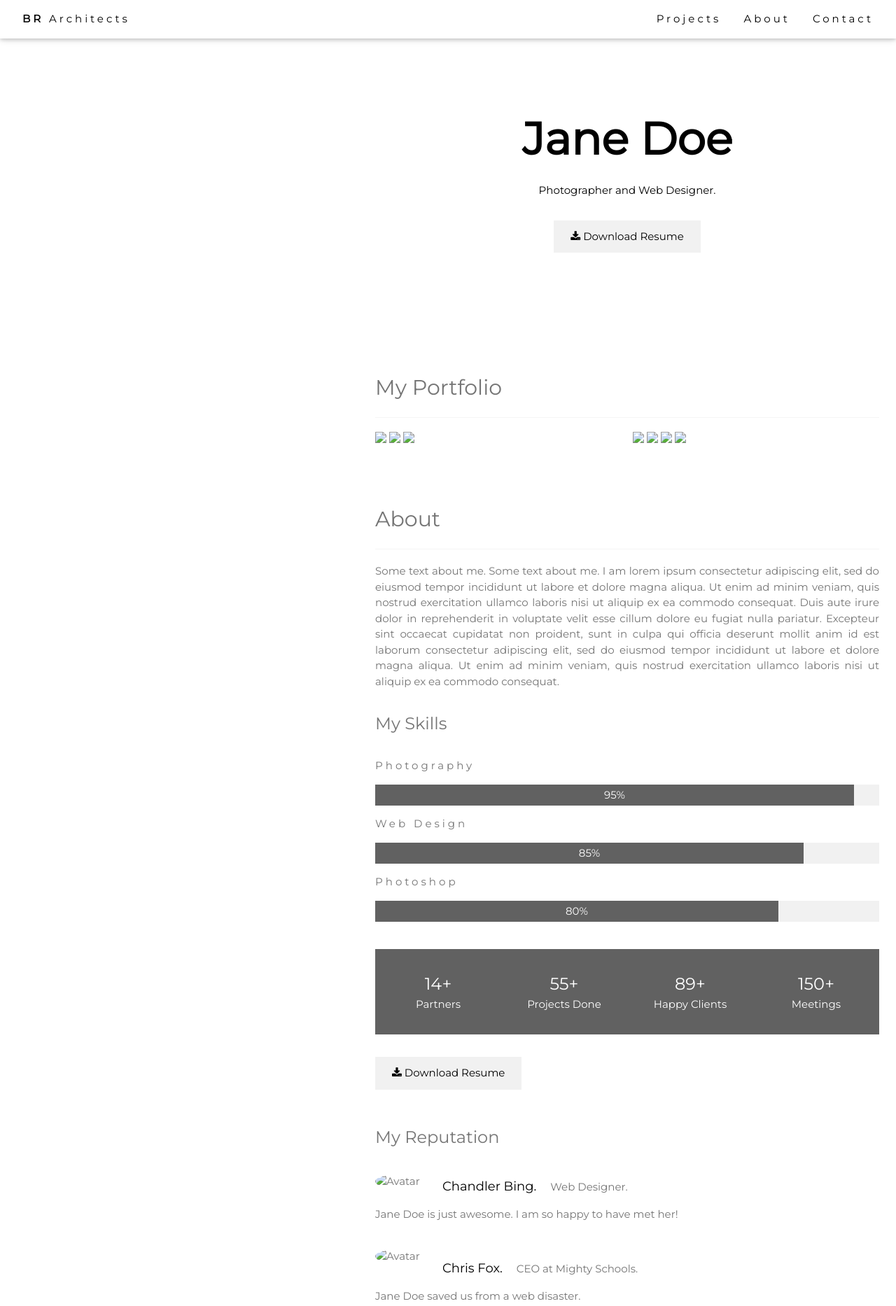
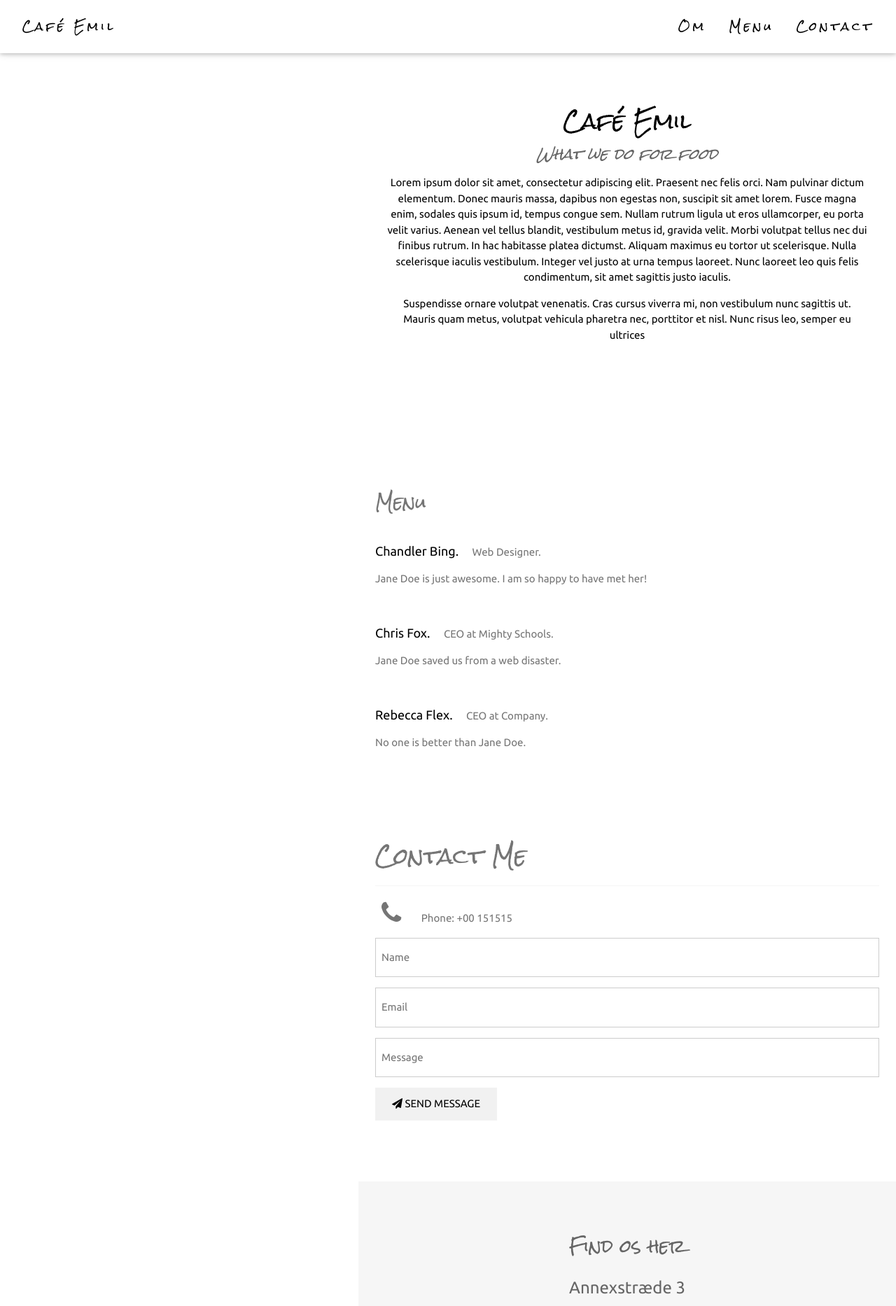
Before and after one commit to sigzart/GF1-Cafe-Emil, a plain HTML site: page index.html in a window 1280 px wide. Shown: the top 1866 px of the page at 70% size. Drawn offline with nearby package versions, Linux system fonts and the light colour scheme.

Commit message:
aaaaaaaaaaaaaaaaaaaaaaaaa

```diff
--- a/index.html
+++ b/index.html
@@ -1,20 +1,23 @@
 <!DOCTYPE html>
 <html>
 <head>
-<title>W3.CSS Template</title>
+<title>Café Emil</title>
 <meta charset="UTF-8">
 <meta name="viewport" content="width=device-width, initial-scale=1">
 <link rel="stylesheet" href="https://www.w3schools.com/w3css/4/w3.css">
-<link rel="stylesheet" href="https://fonts.googleapis.com/css?family=Montserrat">
+<link rel="preconnect" href="https://fonts.googleapis.com">
+<link rel="preconnect" href="https://fonts.gstatic.com" crossorigin>
+<link href="https://fonts.googleapis.com/css2?family=Rock+Salt&family=Ubuntu&display=swap" rel="stylesheet">
 <link rel="stylesheet" href="https://cdnjs.cloudflare.com/ajax/libs/font-awesome/4.7.0/css/font-awesome.min.css">
 <style>
-body, h1,h2,h3,h4,h5,h6 {font-family: "Montserrat", sans-serif}
+body, h1,h2,h3,h4,h5,h6 {font-family: 'Rock Salt', cursive;}
+body, p {font-family: 'Ubuntu', sans-serif;}
 .w3-row-padding img {margin-bottom: 12px}
 .bgimg {
   background-position: center;
   background-repeat: no-repeat;
   background-size: cover;
-  background-image: url('/w3images/profile_girl.jpg');
+  background-image: url('assets/images/Bar.jpg');
   min-height: 100%;
 }
 </style>
@@ -24,12 +27,12 @@ body, h1,h2,h3,h4,h5,h6 {font-family: "Montserrat", sans-serif}
     <!-- Navbar (sit on top) -->
     <div class="w3-top">
         <div class="w3-bar w3-white w3-wide w3-padding w3-card">
-      <a href="#home" class="w3-bar-item w3-button"><b>BR</b> Architects</a>
+            <a href="#home" class="w3-bar-item w3-button"><h6>Café Emil</h6></a>
         <!-- Float links to the right. Hide them on small screens -->
             <div class="w3-right w3-hide-small">
-        <a href="#portfolio" class="w3-bar-item w3-button">Projects</a>
-        <a href="#about" class="w3-bar-item w3-button">About</a>
-        <a href="#contact" class="w3-bar-item w3-button">Contact</a>
+                <a href="#home" class="w3-bar-item w3-button"><h6>Om</h6></a>
+                <a href="#about" class="w3-bar-item w3-button"><h6>Menu</h6></a>
+                <a href="#contact" class="w3-bar-item w3-button"><h6>Contact</h6></a>
             </div>
         </div>
     </div>
@@ -39,133 +42,39 @@ body, h1,h2,h3,h4,h5,h6 {font-family: "Montserrat", sans-serif}
 
     <!-- Header -->
         <header class="w3-container w3-center" style="padding:128px 16px" id="home">
-    <h1 class="w3-jumbo"><b>Jane Doe</b></h1>
-    <p>Photographer and Web Designer.</p>
-    <img src="/w3images/profile_girl.jpg" class="w3-image w3-hide-large w3-hide-small w3-round" style="display:block;width:60%;margin:auto;">
-    <img src="/w3images/profile_girl.jpg" class="w3-image w3-hide-large w3-hide-medium w3-round" width="1000" height="1333">
-    <button class="w3-button w3-light-grey w3-padding-large w3-margin-top">
-      <i class="fa fa-download"></i> Download Resume
-    </button>
+            <h2>Café Emil</h2>
+            <h4 style="opacity: 0.6;"><i>What we do for food</i></h4>
+            <p>
+                Lorem ipsum dolor sit amet, consectetur adipiscing elit. Praesent nec felis orci. Nam pulvinar dictum elementum. Donec mauris massa, dapibus non egestas non, suscipit sit amet lorem. Fusce magna enim, sodales quis ipsum id, tempus congue sem. Nullam rutrum ligula ut eros ullamcorper, eu porta velit varius. Aenean vel tellus blandit, vestibulum metus id, gravida velit. Morbi volutpat tellus nec dui finibus rutrum. In hac habitasse platea dictumst. Aliquam maximus eu tortor ut scelerisque. Nulla scelerisque iaculis vestibulum. Integer vel justo at urna tempus laoreet. Nunc laoreet leo quis felis condimentum, sit amet sagittis justo iaculis.
+            </p>
+            <p>
+                Suspendisse ornare volutpat venenatis. Cras cursus viverra mi, non vestibulum nunc sagittis ut. Mauris quam metus, volutpat vehicula pharetra nec, porttitor et nisl. Nunc risus leo, semper eu ultrices
+
+            </p>
+            <img src="assets/images/Bar.jpg" class="w3-image w3-hide-large w3-hide-small w3-round" style="display:block;width:60%;margin:auto;">
+            <img src="assets/images/Bar.jpg" class="w3-image w3-hide-large w3-hide-medium w3-round" width="1000" height="1333">
         </header>
-
-  <!-- Portfolio Section -->
-  <div class="w3-padding-32 w3-content" id="portfolio">
-    <h2 class="w3-text-grey">My Portfolio</h2>
-    <hr class="w3-opacity">
-
-    <!-- Grid for photos -->
-    <div class="w3-row-padding" style="margin:0 -16px">
-      <div class="w3-half">
-        <img src="/w3images/wedding.jpg" style="width:100%">
-        <img src="/w3images/rocks.jpg" style="width:100%">
-        <img src="/w3images/sailboat.jpg" style="width:100%">
-      </div>
-
-      <div class="w3-half">
-        <img src="/w3images/underwater.jpg" style="width:100%">
-        <img src="/w3images/chef.jpg" style="width:100%">
-        <img src="/w3images/wedding.jpg" style="width:100%">
-        <img src="/w3images/p6.jpg" style="width:100%">
-      </div>
-    <!-- End photo grid -->
-    </div>
-  <!-- End Portfolio Section -->
-  </div>
 
     <!-- About Section -->
         <div class="w3-content w3-justify w3-text-grey w3-padding-32" id="about">
-    <h2>About</h2>
-    <hr class="w3-opacity">
-    <p>Some text about me. Some text about me. I am lorem ipsum consectetur adipiscing elit, sed do eiusmod tempor incididunt ut labore et dolore magna aliqua. Ut enim ad minim veniam, quis nostrud exercitation ullamco laboris nisi ut aliquip ex ea commodo
-      consequat. Duis aute irure dolor in reprehenderit in voluptate velit esse cillum dolore eu fugiat nulla pariatur. Excepteur sint occaecat cupidatat non proident, sunt in culpa qui officia deserunt mollit anim id est laborum consectetur adipiscing
-      elit, sed do eiusmod tempor incididunt ut labore et dolore magna aliqua. Ut enim ad minim veniam, quis nostrud exercitation ullamco laboris nisi ut aliquip ex ea commodo consequat.
-    </p>
-    <h3 class="w3-padding-16">My Skills</h3>
-    <p class="w3-wide">Photography</p>
-    <div class="w3-light-grey">
-      <div class="w3-container w3-center w3-padding-small w3-dark-grey" style="width:95%">95%</div>
-    </div>
-    <p class="w3-wide">Web Design</p>
-    <div class="w3-light-grey">
-      <div class="w3-container w3-center w3-padding-small w3-dark-grey" style="width:85%">85%</div>
-    </div>
-    <p class="w3-wide">Photoshop</p>
-    <div class="w3-light-grey">
-      <div class="w3-container w3-center w3-padding-small w3-dark-grey" style="width:80%">80%</div>
-    </div><br>
-
-    <div class="w3-row w3-center w3-dark-grey w3-padding-16 w3-section">
-      <div class="w3-quarter w3-section">
-        <span class="w3-xlarge">14+</span><br>
-        Partners
-      </div>
-      <div class="w3-quarter w3-section">
-        <span class="w3-xlarge">55+</span><br>
-        Projects Done
-      </div>
-      <div class="w3-quarter w3-section">
-        <span class="w3-xlarge">89+</span><br>
-        Happy Clients
-      </div>
-      <div class="w3-quarter w3-section">
-        <span class="w3-xlarge">150+</span><br>
-        Meetings
-      </div>
-    </div>
-
-    <button class="w3-button w3-light-grey w3-padding-large w3-section">
-      <i class="fa fa-download"></i> Download Resume
-    </button>
 
         <!-- Testimonials -->
-    <h3 class="w3-padding-24">My Reputation</h3>
-    <img src="/w3images/avatar_smoke.jpg" alt="Avatar" class="w3-left w3-circle w3-margin-right" style="width:80px">
+            <h3 class="w3-padding-24">Menu</h3>
             <p><span class="w3-large w3-text-black w3-margin-right">Chandler Bing.</span> Web Designer.</p>
             <p>Jane Doe is just awesome. I am so happy to have met her!</p><br>
 
-    <img src="/w3images/bandmember.jpg" alt="Avatar" class="w3-left w3-circle w3-margin-right" style="width:80px">
             <p><span class="w3-large w3-text-black w3-margin-right">Chris Fox.</span> CEO at Mighty Schools.</p>
             <p>Jane Doe saved us from a web disaster.</p><br>
 
-    <img src="/w3images/avatar_g2.jpg" alt="Avatar" class="w3-left w3-circle w3-margin-right" style="width:80px">
             <p><span class="w3-large w3-text-black w3-margin-right">Rebecca Flex.</span> CEO at Company.</p>
             <p>No one is better than Jane Doe.</p><br>
 
         <!-- Grid for pricing tables -->
-    <h3 class="w3-padding-16">My Price</h3>
             <div class="w3-row-padding" style="margin:0 -16px">
                 <div class="w3-half w3-margin-bottom">
-        <ul class="w3-ul w3-center w3-card w3-hover-shadow">
-          <li class="w3-dark-grey w3-xlarge w3-padding-32">Basic</li>
-          <li class="w3-padding-16">Web Design</li>
-          <li class="w3-padding-16">Photography</li>
-          <li class="w3-padding-16">5GB Storage</li>
-          <li class="w3-padding-16">Mail Support</li>
-          <li class="w3-padding-16">
-            <h2>$ 10</h2>
-            <span class="w3-opacity">per month</span>
-          </li>
-          <li class="w3-light-grey w3-padding-24">
-            <button class="w3-button w3-white w3-padding-large w3-hover-black">Sign Up</button>
-          </li>
-        </ul>
                 </div>
 
                 <div class="w3-half">
-        <ul class="w3-ul w3-center w3-card w3-hover-shadow">
-          <li class="w3-black w3-xlarge w3-padding-32">Pro</li>
-          <li class="w3-padding-16">Web Design</li>
-          <li class="w3-padding-16">Photography</li>
-          <li class="w3-padding-16">50GB Storage</li>
-          <li class="w3-padding-16">Endless Support</li>
-          <li class="w3-padding-16">
-            <h2>$ 25</h2>
-            <span class="w3-opacity">per month</span>
-          </li>
-          <li class="w3-light-grey w3-padding-24">
-            <button class="w3-button w3-white w3-padding-large w3-hover-black">Sign Up</button>
-          </li>
-        </ul>
                 </div>
         <!-- End Grid/Pricing tables -->
             </div>
@@ -179,19 +88,12 @@ body, h1,h2,h3,h4,h5,h6 {font-family: "Montserrat", sans-serif}
             <hr class="w3-opacity">
 
             <div class="w3-section">
-      <p><i class="fa fa-map-marker fa-fw w3-xxlarge w3-margin-right"></i> Chicago, US</p>
                 <p><i class="fa fa-phone fa-fw w3-xxlarge w3-margin-right"></i> Phone: +00 151515</p>
-      <p><i class="fa fa-envelope fa-fw w3-xxlarge w3-margin-right"> </i> Email: mail@mail.com</p>
             </div>
 
-    <!-- Image of location/map -->
-    <img src="/w3images/map.jpg" class="w3-image w3-greyscale" style="width:100%;margin:32px 0">
-
-    <p>Lets get in touch. Send me a message:</p>
             <form action="/action_page.php" target="_blank">
                 <p><input class="w3-input w3-padding-16 w3-border" type="text" placeholder="Name" required name="Name"></p>
                 <p><input class="w3-input w3-padding-16 w3-border" type="text" placeholder="Email" required name="Email"></p>
-      <p><input class="w3-input w3-padding-16 w3-border" type="text" placeholder="Subject" required name="Subject"></p>
                 <p><input class="w3-input w3-padding-16 w3-border" type="text" placeholder="Message" required name="Message"></p>
                 <p>
                 <button class="w3-button w3-light-grey w3-padding-large" type="submit">
@@ -204,6 +106,13 @@ body, h1,h2,h3,h4,h5,h6 {font-family: "Montserrat", sans-serif}
 
     <!-- Footer -->
         <footer class="w3-container w3-padding-64 w3-light-grey w3-center w3-opacity w3-xlarge" style="margin:-24px">
+            <h3>Find os her</h3>
+            <p>Annexstræde 3</p>
+            <p>2500 Valby</p>
+            <p>
+                <i class="fa fa-phone fa-fw w3-xxlarge w3-margin-right"></i> Phone: +45 3644 7441
+            </p>
+            <p>info@cafeemil.dk</p>
             <i class="fa fa-facebook-official w3-hover-opacity"></i>
             <i class="fa fa-instagram w3-hover-opacity"></i>
             <i class="fa fa-snapchat w3-hover-opacity"></i>
@@ -217,17 +126,5 @@ body, h1,h2,h3,h4,h5,h6 {font-family: "Montserrat", sans-serif}
     <!-- END PAGE CONTENT -->
     </div>
 
-<script>
-// Open and close sidebar
-function openNav() {
-  document.getElementById("mySidebar").style.width = "60%";
-  document.getElementById("mySidebar").style.display = "block";
-}
-
-function closeNav() {
-  document.getElementById("mySidebar").style.display = "none";
-}
-</script>
-
 </body>
 </html>
```
Also changed, not shown: assets/images/Coffee filter pot and gross window.jpg (added), 7 other files. Lines whose indentation alone changed are shown as unchanged.
